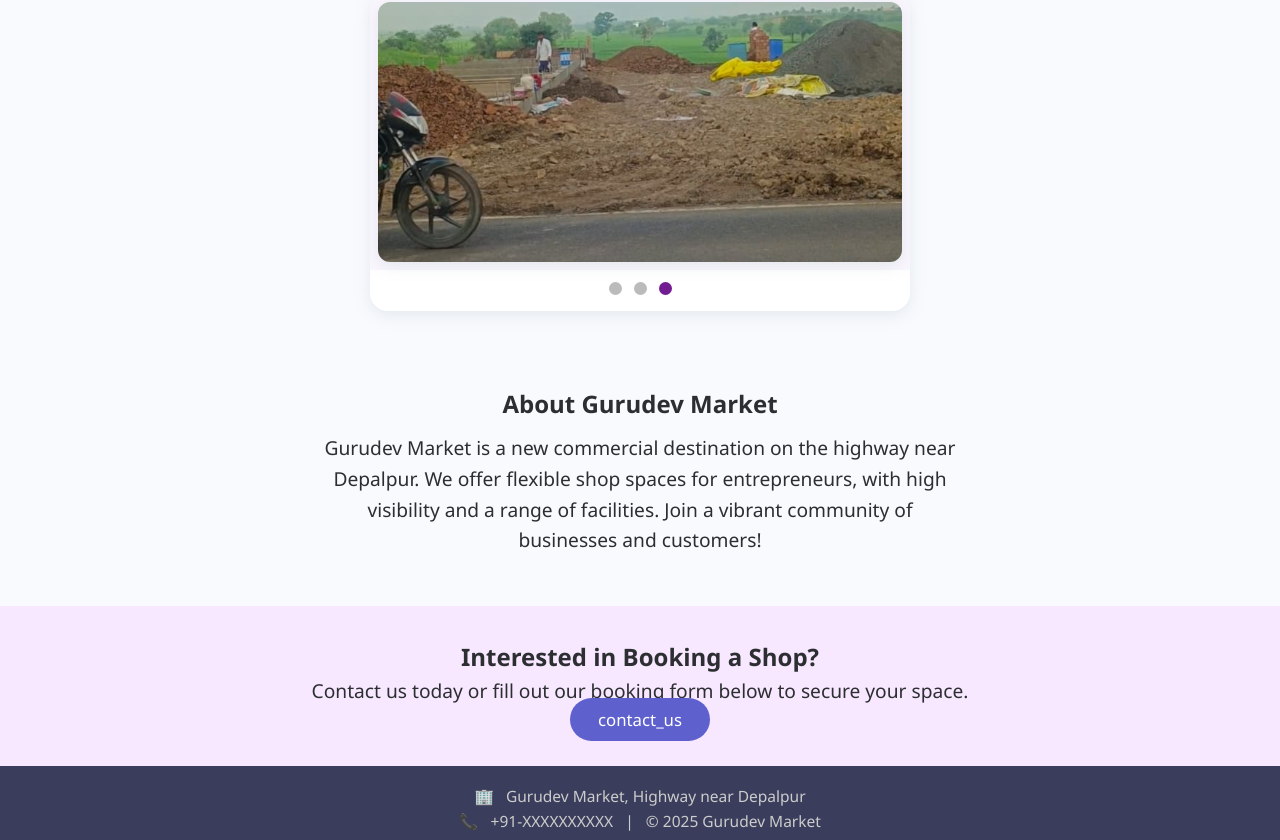
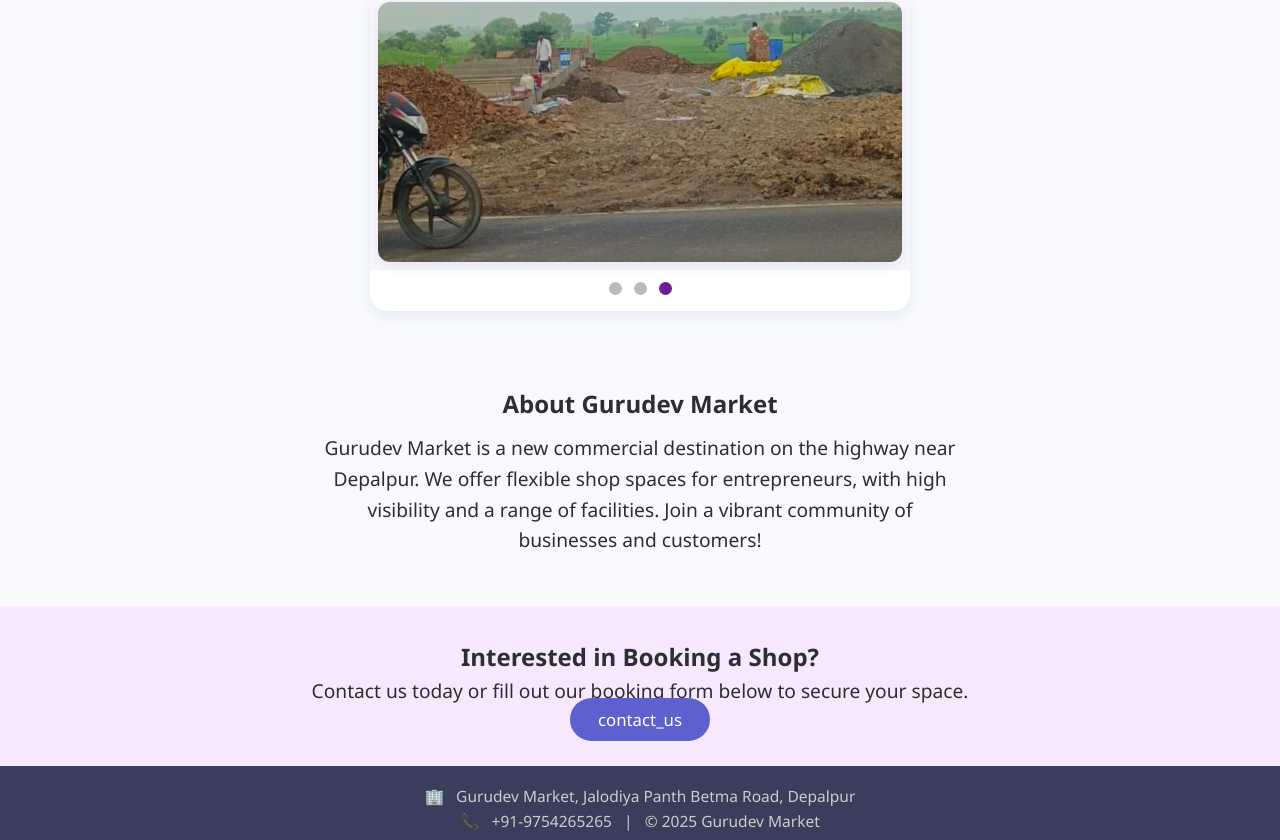
Before and after one commit to shelu18/gurudev.Market, a React (Vite) app: page / in a window 1280 px wide. Shown: the part 888-1728 px from the top of the page. Built offline with nearby package versions, Linux system fonts and the light colour scheme.

Commit message:
fix: Correct script source path in index.html and update footer contact details in LandingPage component

```diff
--- a/index.html
+++ b/index.html
@@ -8,6 +8,6 @@
   </head>
   <body>
     <div id="root"></div>
-    <script type="module" src="/src/main.jsx"></script>
+    <script type="module" src="src/main.jsx"></script>
   </body>
 </html>
--- a/src/main.jsx
+++ b/src/main.jsx
@@ -3,7 +3,7 @@ import { StrictMode } from 'react'
 import { createRoot } from 'react-dom/client'
 import './styles/index.css'
 import App from './App.jsx'
-import './i18n';
+
 
 
 createRoot(document.getElementById('root')).render(
--- a/src/pages/landingPage.jsx
+++ b/src/pages/landingPage.jsx
@@ -118,8 +118,8 @@ export default function LandingPage() {
       </section>
 
       <footer className="landing-footer">
-        <div>🏢 &nbsp; Gurudev Market, Highway near Depalpur</div>
-        <div>📞 &nbsp; +91-XXXXXXXXXX &nbsp; | &nbsp; © 2025 Gurudev Market</div>
+        <div>🏢 &nbsp; Gurudev Market, Jalodiya Panth Betma Road, Depalpur</div>
+        <div>📞 &nbsp; +91-9754265265 &nbsp; | &nbsp; © 2025 Gurudev Market</div>
       </footer>
     </div>
   );
```
